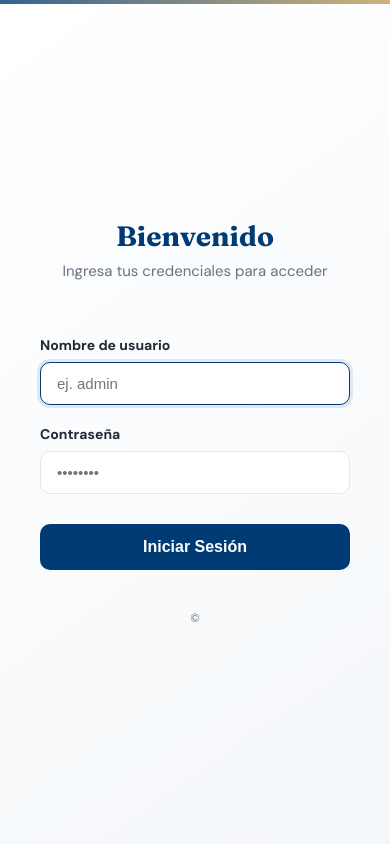
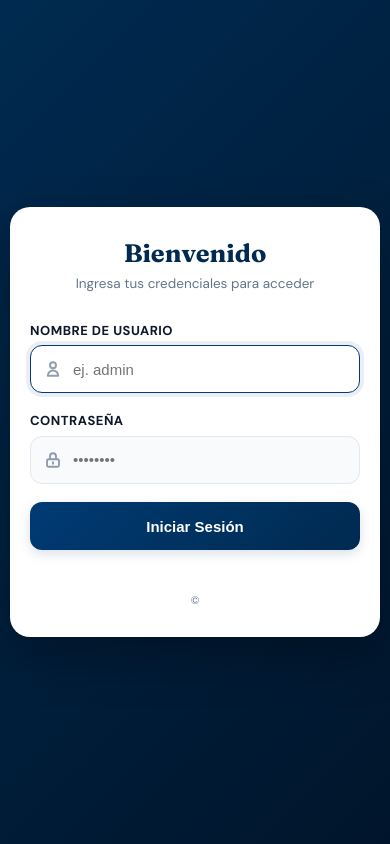
Before and after one commit to gthernandez96-cell/Cooperativa, a Python web app: template templates/login.html in a window 390 px wide. Run offline with Jinja, Linux system fonts and the light colour scheme; the template is opened without the code that fills it, so the values that code supplies are empty.

Commit message:
style: redesign login page to be fully responsive and fit in a single screen without scrolling

```diff
--- a/templates/login.html
+++ b/templates/login.html
@@ -11,31 +11,37 @@
             --c-blue: #003b74;
             --c-blue-dark: #002a50;
             --c-gold: #c5a059;
-            --c-text: #1f2937;
-            --c-gray: #6b7280;
-            --shadow: 0 10px 25px rgba(0,0,0,0.1);
+            --c-gold-light: #e6c587;
+            --c-text: #0f172a;
+            --c-text-muted: #64748b;
+            --c-bg: #f8fafc;
+            --radius: 16px;
+            --shadow-md: 0 4px 6px -1px rgba(0, 0, 0, 0.1), 0 2px 4px -1px rgba(0, 0, 0, 0.06);
+            --shadow-lg: 0 10px 15px -3px rgba(0, 0, 0, 0.1), 0 4px 6px -2px rgba(0, 0, 0, 0.05);
+            --shadow-xl: 0 20px 25px -5px rgba(0, 0, 0, 0.1), 0 10px 10px -5px rgba(0, 0, 0, 0.04);
         }
 
-        * { box-sizing: border-box; }
+        * { box-sizing: border-box; margin: 0; padding: 0; }
+
         body {
-            margin: 0;
             font-family: 'DM Sans', sans-serif;
             color: var(--c-text);
             height: 100vh;
+            height: 100svh; /* modern viewport height */
             overflow: hidden;
             display: flex;
+            background: var(--c-bg);
         }
 
-        /* Split Layout */
         .login-wrapper {
             display: flex;
             width: 100%;
             height: 100%;
         }
 
-        /* Left Side: Info & Brand */
+        /* Left side: Info (only visible on wider/taller viewports) */
         .login-info-side {
-            flex: 1;
+            flex: 1.2;
             position: relative;
             background: var(--c-blue-dark);
             {% if login_background_image %}
@@ -46,186 +52,296 @@
             display: flex;
             flex-direction: column;
             justify-content: center;
-            padding: 60px;
+            padding: 4% 6%;
             color: white;
+            overflow: hidden;
         }
 
         .login-info-side::after {
             content: "";
             position: absolute;
             inset: 0;
-            background: linear-gradient(to right, rgba(0,42,80,0.9), rgba(0,42,80,0.4));
+            background: linear-gradient(135deg, rgba(0, 42, 80, 0.95) 0%, rgba(0, 20, 40, 0.75) 100%);
             z-index: 1;
         }
 
         .info-content {
             position: relative;
             z-index: 2;
-            max-width: 600px;
+            max-width: 580px;
             width: 100%;
+            display: flex;
+            flex-direction: column;
+            gap: 2vh; /* scale gaps with viewport height */
+            height: 100%;
+            justify-content: center;
         }
 
         .info-content h2 {
             font-family: 'Fraunces', serif;
-            font-size: 52px;
-            margin-bottom: 32px;
-            line-height: 1.1;
-            text-align: left;
+            font-size: clamp(24px, 4.5vh, 44px);
+            line-height: 1.15;
+            color: #ffffff;
+            border-bottom: 2px solid var(--c-gold);
+            padding-bottom: 1.5vh;
+            margin-bottom: 1vh;
         }
 
         .info-section {
-            margin-bottom: 20px;
+            background: rgba(255, 255, 255, 0.03);
+            border-left: 3px solid var(--c-gold);
+            padding: 1.5vh 20px;
+            border-radius: 0 12px 12px 0;
+            backdrop-filter: blur(8px);
+            transition: transform 0.2s ease, background 0.2s ease;
+        }
+
+        .info-section:hover {
+            transform: translateX(4px);
+            background: rgba(255, 255, 255, 0.05);
         }
 
         .info-section h3 {
-            font-size: 14px;
+            font-size: clamp(10px, 1.6vh, 13px);
             text-transform: uppercase;
-            letter-spacing: 2px;
-            color: var(--c-gold);
-            margin-bottom: 8px;
+            letter-spacing: 1.5px;
+            color: var(--c-gold-light);
+            margin-bottom: 0.6vh;
+            font-weight: 700;
         }
 
         .info-section p {
-            font-size: 16px;
-            line-height: 1.6;
-            opacity: 0.9;
-            margin: 0;
-            text-align: justify;
+            font-size: clamp(12px, 1.8vh, 14.5px);
+            line-height: 1.5;
+            opacity: 0.85;
         }
 
         .info-section ul {
-            margin: 0;
-            padding-left: 20px;
             list-style-type: none;
+            display: flex;
+            flex-direction: column;
+            gap: 0.8vh;
         }
 
         .info-section li {
             position: relative;
-            font-size: 15px;
-            line-height: 1.6;
-            margin-bottom: 10px;
-            opacity: 0.95;
-            padding-left: 22px;
-            text-align: justify;
+            font-size: clamp(11px, 1.7vh, 13.5px);
+            line-height: 1.4;
+            padding-left: 20px;
         }
 
         .info-section li::before {
-            content: "•";
+            content: "✦";
             position: absolute;
             left: 0;
             color: var(--c-gold);
-            font-size: 20px;
-            line-height: 1;
+            font-size: 11px;
             top: 2px;
         }
 
-        /* Right Side: Form */
+        /* Right side: Form */
         .login-form-side {
-            width: 500px;
-            background: linear-gradient(145deg, #ffffff 0%, #f4f7fa 100%);
+            width: 460px;
+            background: #ffffff;
             display: flex;
             flex-direction: column;
-            justify-content: center;
-            padding: 60px;
-            box-shadow: -10px 0 30px rgba(0,0,0,0.05);
+            justify-content: space-between; /* push footer to bottom */
+            padding: 4vh 45px;
             z-index: 3;
             position: relative;
+            box-shadow: -10px 0 40px rgba(0, 0, 0, 0.03);
+            overflow-y: auto; /* fallback if absolutely tiny */
         }
 
+        /* Thin indicator line at the top */
         .login-form-side::before {
             content: "";
             position: absolute;
-            top: 0; left: 0; right: 0; height: 4px;
-            background: linear-gradient(to right, var(--c-blue), var(--c-gold));
-            opacity: 0.8;
+            top: 0; left: 0; right: 0; height: 5px;
+            background: linear-gradient(90deg, var(--c-blue), var(--c-gold));
+        }
+
+        .form-container {
+            margin: auto 0; /* vertical centering */
+            width: 100%;
         }
 
         .form-header {
             text-align: center;
-            margin-bottom: 40px;
+            margin-bottom: 3.5vh;
         }
 
         .logo-img {
-            height: 120px;
-            margin-bottom: 24px;
-            border-radius: 14px;
+            max-height: clamp(60px, 9vh, 90px);
+            width: auto;
+            margin-bottom: 2vh;
+            border-radius: 12px;
+            box-shadow: var(--shadow-md);
+            transition: transform 0.3s cubic-bezier(0.34, 1.56, 0.64, 1);
+        }
+
+        .logo-img:hover {
+            transform: scale(1.05);
         }
 
         .form-header h1 {
             font-family: 'Fraunces', serif;
-            font-size: 28px;
-            margin: 0;
-            color: var(--c-blue);
+            font-size: clamp(20px, 3vh, 26px);
+            color: var(--c-blue-dark);
+            font-weight: 700;
         }
 
         .form-header p {
-            color: var(--c-gray);
-            margin-top: 8px;
-            font-size: 15px;
+            color: var(--c-text-muted);
+            margin-top: 0.8vh;
+            font-size: clamp(12px, 1.6vh, 14px);
         }
 
         /* Form Controls */
         .form-group {
-            margin-bottom: 20px;
+            margin-bottom: 2.2vh;
         }
 
         .form-group label {
             display: block;
-            font-size: 14px;
+            font-size: clamp(11px, 1.6vh, 13px);
             font-weight: 700;
-            margin-bottom: 8px;
+            margin-bottom: 0.8vh;
             color: var(--c-text);
+            text-transform: uppercase;
+            letter-spacing: 0.5px;
+        }
+
+        .input-wrapper {
+            position: relative;
+            display: flex;
+            align-items: center;
+        }
+
+        .input-icon {
+            position: absolute;
+            left: 14px;
+            color: var(--c-text-muted);
+            width: 18px;
+            height: 18px;
+            pointer-events: none;
+            opacity: 0.7;
         }
 
         .form-group input {
             width: 100%;
-            padding: 12px 16px;
-            border: 1px solid #e5e7eb;
-            border-radius: 10px;
+            height: 48px;
+            padding: 12px 16px 12px 42px; /* indent for icon */
+            border: 1.5px solid #e2e8f0;
+            border-radius: 12px;
             font-size: 15px;
-            transition: all 0.2s;
+            background-color: #f8fafc;
+            color: var(--c-text);
+            transition: all 0.2s ease;
         }
 
         .form-group input:focus {
             outline: none;
             border-color: var(--c-blue);
-            box-shadow: 0 0 0 3px rgba(0, 59, 116, 0.1);
+            background-color: #ffffff;
+            box-shadow: 0 0 0 4px rgba(0, 59, 116, 0.08);
         }
 
         .btn-login {
             width: 100%;
-            padding: 14px;
-            background: var(--c-blue);
+            height: 48px;
+            background: linear-gradient(135deg, var(--c-blue) 0%, var(--c-blue-dark) 100%);
             color: white;
             border: none;
-            border-radius: 10px;
-            font-size: 16px;
+            border-radius: 12px;
+            font-size: 15px;
             font-weight: 700;
             cursor: pointer;
-            transition: background 0.2s;
-            margin-top: 10px;
+            transition: all 0.2s ease;
+            margin-top: 1.5vh;
+            box-shadow: 0 4px 12px rgba(0, 59, 116, 0.15);
+            display: flex;
+            align-items: center;
+            justify-content: center;
+            gap: 8px;
         }
 
         .btn-login:hover {
-            background: var(--c-blue-dark);
+            transform: translateY(-1px);
+            box-shadow: 0 6px 20px rgba(0, 59, 116, 0.25);
+        }
+
+        .btn-login:active {
+            transform: translateY(0);
         }
 
         /* Alerts */
         .alert {
-            padding: 12px 16px;
-            border-radius: 8px;
-            font-size: 14px;
-            margin-bottom: 20px;
+            padding: 10px 14px;
+            border-radius: 10px;
+            font-size: clamp(11px, 1.6vh, 13px);
+            margin-bottom: 2vh;
+            display: flex;
+            align-items: center;
+            gap: 8px;
+            font-weight: 500;
         }
 
-        .alert-danger { background: #fee2e2; color: #991b1b; }
-        .alert-success { background: #f0fdf4; color: #166534; }
-        .alert-info { background: #eff6ff; color: #1e40af; }
+        .alert-danger { background: #fee2e2; color: #991b1b; border: 1px solid #fecaca; }
+        .alert-success { background: #f0fdf4; color: #166534; border: 1px solid #bbf7d0; }
+        .alert-info { background: #eff6ff; color: #1e40af; border: 1px solid #bfdbfe; }
 
-        /* Mobile */
-        @media (max-width: 900px) {
+        .footer-text {
+            font-size: 11px;
+            color: var(--c-text-muted);
+            text-align: center;
+            margin-top: auto;
+            padding-top: 2vh;
+        }
+
+        /* Responsive Layouts */
+        @media (max-width: 1024px) {
+            .login-form-side { width: 400px; padding: 3vh 35px; }
+            .login-info-side { flex: 1; }
+        }
+
+        @media (max-width: 820px) {
+            body {
+                background: linear-gradient(135deg, var(--c-blue-dark) 0%, #00152b 100%);
+                justify-content: center;
+                align-items: center;
+                padding: 20px;
+            }
+            .login-wrapper {
+                justify-content: center;
+                align-items: center;
+                height: auto;
+                max-width: 440px;
+                width: 100%;
+            }
             .login-info-side { display: none; }
-            .login-form-side { width: 100%; padding: 40px; }
+            .login-form-side {
+                width: 100%;
+                border-radius: 20px;
+                box-shadow: 0 20px 50px rgba(0, 0, 0, 0.3);
+                padding: 40px 30px;
+                justify-content: center;
+            }
+            .login-form-side::before {
+                display: none;
+            }
+            .footer-text {
+                margin-top: 3vh;
+            }
+        }
+
+        @media (max-width: 480px) {
+            body {
+                padding: 10px;
+            }
+            .login-form-side {
+                padding: 30px 20px;
+            }
         }
     </style>
 </head>
@@ -265,6 +381,7 @@
         </div>
 
         <div class="login-form-side">
+            <div class="form-container">
                 <div class="form-header">
                     {% if cooperativa_foto %}
                     <img src="{{ url_for('static', filename=cooperativa_foto) }}" alt="Logo" class="logo-img">
@@ -275,24 +392,47 @@
 
                 {% with messages = get_flashed_messages(with_categories=true) %}
                     {% for cat, msg in messages %}
-                <div class="alert alert-{{ cat }}">{{ msg }}</div>
+                    <div class="alert alert-{{ cat }}">
+                        <svg width="16" height="16" fill="none" stroke="currentColor" stroke-width="2" viewBox="0 0 24 24" style="flex-shrink:0;">
+                            <circle cx="12" cy="12" r="10"></circle>
+                            <line x1="12" y1="8" x2="12" y2="12"></line>
+                            <line x1="12" y1="16" x2="12.01" y2="16"></line>
+                        </svg>
+                        <span>{{ msg }}</span>
+                    </div>
                     {% endfor %}
                 {% endwith %}
 
                 <form method="post">
                     <input type="hidden" name="csrf_token" value="{{ csrf_token() }}">
+
                     <div class="form-group">
                         <label>Nombre de usuario</label>
+                        <div class="input-wrapper">
+                            <svg class="input-icon" fill="none" stroke="currentColor" stroke-width="2.5" viewBox="0 0 24 24">
+                                <path stroke-linecap="round" stroke-linejoin="round" d="M16 7a4 4 0 11-8 0 4 4 0 018 0zM12 14a7 7 0 00-7 7h14a7 7 0 00-7-7z"></path>
+                            </svg>
                             <input name="username" type="text" required autofocus placeholder="ej. admin">
                         </div>
+                    </div>
+
                     <div class="form-group">
                         <label>Contraseña</label>
+                        <div class="input-wrapper">
+                            <svg class="input-icon" fill="none" stroke="currentColor" stroke-width="2.5" viewBox="0 0 24 24">
+                                <path stroke-linecap="round" stroke-linejoin="round" d="M12 15v2m-6 4h12a2 2 0 002-2v-6a2 2 0 00-2-2H6a2 2 0 00-2 2v6a2 2 0 002 2zm10-10V7a4 4 0 00-8 0v4h8z"></path>
+                            </svg>
                             <input name="password" type="password" required placeholder="••••••••">
                         </div>
-                <button type="submit" class="btn-login">Iniciar Sesión</button>
+                    </div>
+
+                    <button type="submit" class="btn-login">
+                        <span>Iniciar Sesión</span>
+                    </button>
                 </form>
+            </div>
 
-            <div style="margin-top: 40px; font-size: 12px; color: var(--c-gray); text-align: center;">
+            <div class="footer-text">
                 &copy; {{ now.year }} {{ cooperativa_nombre }}
             </div>
         </div>
```
Lines whose indentation alone changed are shown as unchanged.
